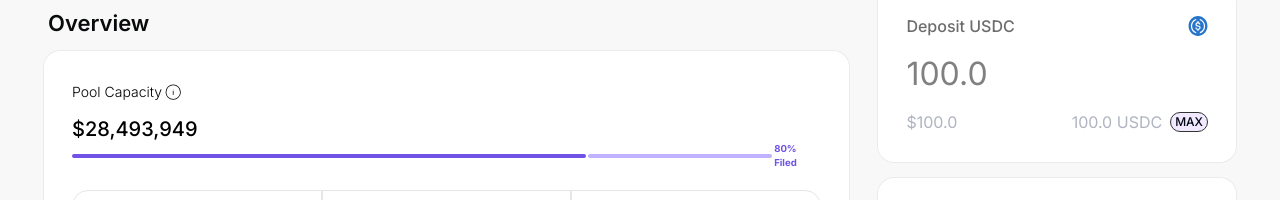
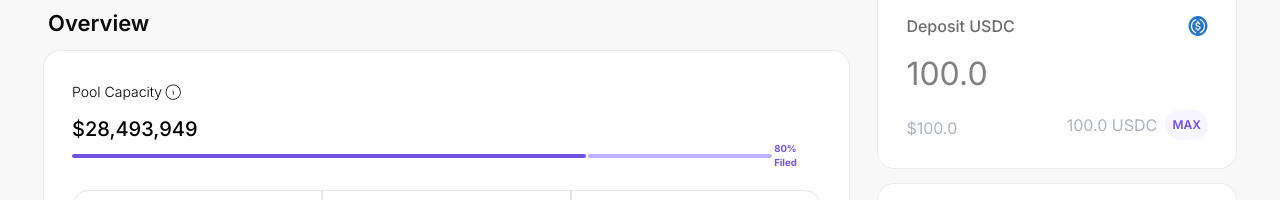
Before and after one commit to arpitanandtech/qiro-dashboard, a React (Vite) app: page / in a window 1280 px wide. Shown: the part 510-710 px from the top of the page. Built offline with nearby package versions, Linux system fonts and the light colour scheme.

Commit message:
Feat: Added some featres

```diff
--- a/src/components/Chip/Chip.module.scss
+++ b/src/components/Chip/Chip.module.scss
@@ -54,4 +54,9 @@
     display: inline-flex !important;
     justify-content: center !important;
   }
+  &__new {
+    color: #7052e7 !important;
+    background-color: #f7f5ff !important;
+    padding: 0.45rem !important;
+  }
 }
--- a/src/components/Chip/Chip.tsx
+++ b/src/components/Chip/Chip.tsx
@@ -1,7 +1,7 @@
 import styles from "./Chip.module.scss";
 import cx from 'classnames';
 
-const Chip = ({ isModal, isSecondary, onClick, isGrey, isSmall, isFull, isTrans, isImg, img, title, isPrimary, isNot, noti, isNotLeft }: { isModal?: boolean, isNotLeft?: boolean, isSecondary?: boolean, onClick?: () => void, isGrey?: boolean, isSmall?: boolean, isFull?: boolean, isTrans?: boolean, isNot?: boolean, noti?: React.ReactNode, isImg?: boolean, img?: string, isPrimary?: boolean, title: string }) => {
+const Chip = ({ isNew, isModal, isSecondary, onClick, isGrey, isSmall, isFull, isTrans, isImg, img, title, isPrimary, isNot, noti, isNotLeft }: { isNew?: boolean, isModal?: boolean, isNotLeft?: boolean, isSecondary?: boolean, onClick?: () => void, isGrey?: boolean, isSmall?: boolean, isFull?: boolean, isTrans?: boolean, isNot?: boolean, noti?: React.ReactNode, isImg?: boolean, img?: string, isPrimary?: boolean, title: string }) => {
   return (
     <div onClick={onClick} className={cx('ripple', styles.Chip, {
       [styles.Chip__primary]: isPrimary, [styles.Chip__trans]: isTrans,
@@ -9,7 +9,8 @@ const Chip = ({ isModal, isSecondary, onClick, isGrey, isSmall, isFull, isTrans,
       [styles.Chip__pad]: isSmall,
       [styles.Chip__grey]: isGrey,
       [styles.Chip__secondary]: isSecondary,
-      [styles.Chip__modal]: isModal
+      [styles.Chip__modal]: isModal,
+      [styles.Chip__new]: isNew
     })}>
       {isNot && noti}
       {isImg && <img src={img} alt="Chip" />}
--- a/src/pages/Home/components/Transaction/Transaction.tsx
+++ b/src/pages/Home/components/Transaction/Transaction.tsx
@@ -91,7 +91,7 @@ const Transaction = () => {
             <p>${input}</p>
             <div className={styles.Transaction__deposit__footer__right}>
               <p>{input} USDC</p>
-              <Chip isSmall title="MAX" isPrimary isSecondary />
+              <Chip isSmall title="MAX" isPrimary isNew />
             </div>
           </div>
         </Card>
```
